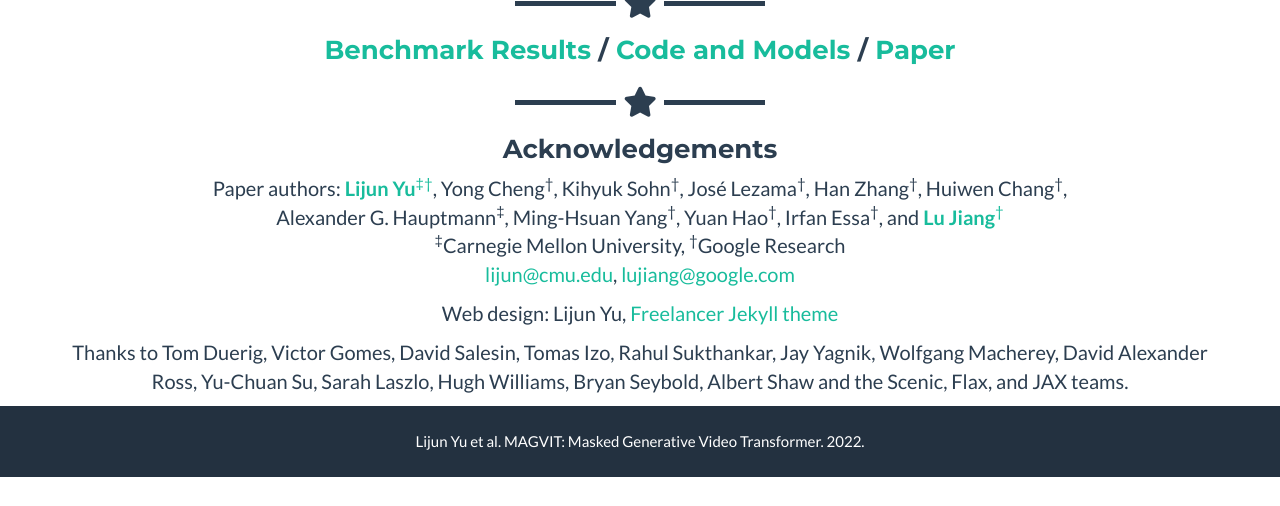
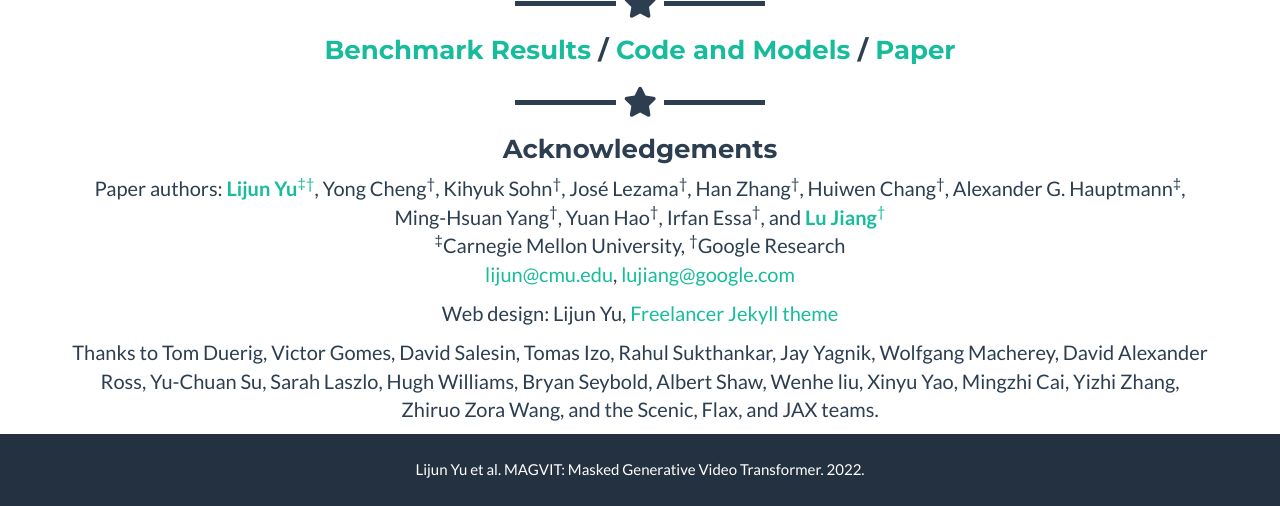
Before and after one commit to MAGVIT/magvit.github.io, a Jekyll site: the page built from index.html, in a window 1280 px wide and 900 px high, scrolled down 2243 px, cut to the strip 394-900 px from the top of the window. Built offline with Jekyll 4.4.1, drawn with Linux system fonts in a browser that asks for light colours; before the commit the page ends 3114 px from its top, so only the background shows below that.

Commit message:
update paper

```diff
--- a/_includes/acknowledgement.html
+++ b/_includes/acknowledgement.html
@@ -7,11 +7,11 @@
           <hr class="star-primary">
           <h3>Acknowledgements</h3>
           <!--strip anonymous begin-->
-          <p style="display: block">Paper authors: <a href="//me.lj-y.com/"><b>Lijun Yu</b><sup>‡†</sup></a>, Yong Cheng<sup>†</sup>, Kihyuk Sohn<sup>†</sup>, José Lezama<sup>†</sup>, Han Zhang<sup>†</sup>, Huiwen Chang<sup>†</sup>,<br>Alexander G. Hauptmann<sup>‡</sup>, Ming-Hsuan Yang<sup>†</sup>, Yuan Hao<sup>†</sup>, Irfan Essa<sup>†</sup>, and <a href="http://www.lujiang.info/"><b>Lu Jiang</b><sup>†</sup></a><br>
+          <p style="display: block">Paper authors: <a href="//me.lj-y.com/"><b>Lijun Yu</b><sup>‡†</sup></a>, Yong Cheng<sup>†</sup>, Kihyuk Sohn<sup>†</sup>, José Lezama<sup>†</sup>, Han Zhang<sup>†</sup>, Huiwen Chang<sup>†</sup>, Alexander G. Hauptmann<sup>‡</sup>, Ming-Hsuan Yang<sup>†</sup>, Yuan Hao<sup>†</sup>, Irfan Essa<sup>†</sup>, and <a href="http://www.lujiang.info/"><b>Lu Jiang</b><sup>†</sup></a><br>
             <sup>‡</sup>Carnegie Mellon University, <sup>†</sup>Google Research<br>
             <a href="mailto:lijun@cmu.edu">lijun@cmu.edu</a>, <a href="mailto:lujiang@google.com">lujiang@google.com</a></p>
           <p>Web design: Lijun Yu, <a href="https://github.com/jeromelachaud/freelancer-theme">Freelancer Jekyll theme</a></p>
-          <p>Thanks to Tom Duerig, Victor Gomes, David Salesin, Tomas Izo, Rahul Sukthankar, Jay Yagnik, Wolfgang Macherey, David Alexander Ross, Yu-Chuan Su, Sarah Laszlo, Hugh Williams, Bryan Seybold, Albert Shaw and the Scenic, Flax, and JAX teams.</p>
+          <p>Thanks to Tom Duerig, Victor Gomes, David Salesin, Tomas Izo, Rahul Sukthankar, Jay Yagnik, Wolfgang Macherey, David Alexander Ross, Yu-Chuan Su, Sarah Laszlo, Hugh Williams, Bryan Seybold, Albert Shaw, Wenhe liu, Xinyu Yao, Mingzhi Cai, Yizhi Zhang, Zhiruo Zora Wang, and the Scenic, Flax, and JAX teams.</p>
           <!--strip anonymous end-->
         </div>
       </div>
```
